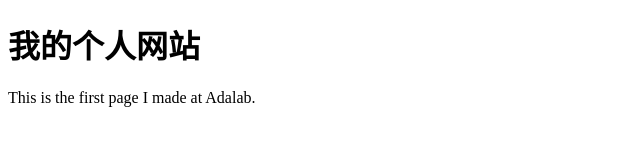
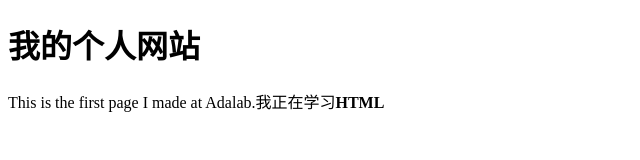
Before and after one commit to Fried-big-blind/Fried-big-blind.github.io, a plain HTML site: page index.html in a window 1280 px wide. Shown: the whole page, without its empty margins (0-640 px from the left). Drawn offline with Linux system fonts and the light colour scheme.

Commit message:
Update index.html

```diff
--- a/index.html
+++ b/index.html
@@ -9,7 +9,7 @@
 
 <body>
 <h1>我的个人网站</h1>
-<p>This is the first page I made at Adalab.</p>
+<p>This is the first page I made at Adalab.我正在学习<strong>HTML</strong></p>
 </body>
 
 </html>
```
